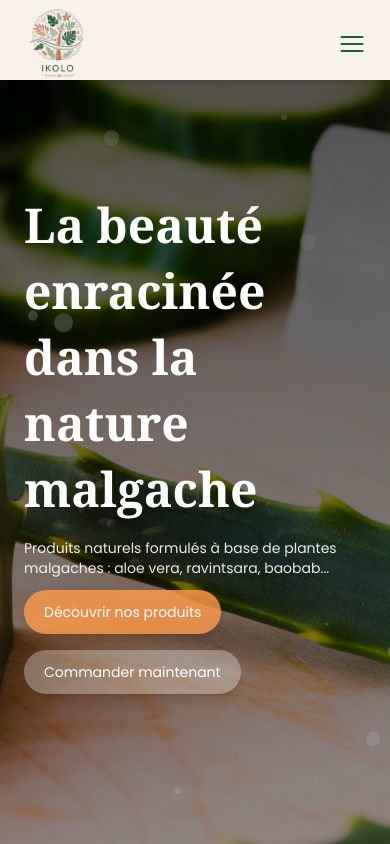
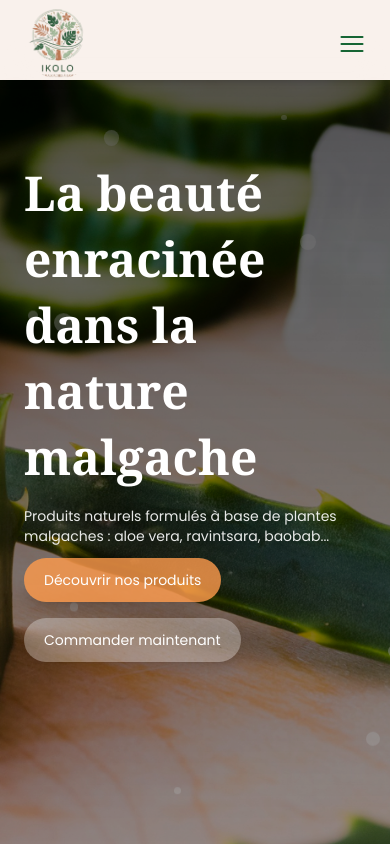
Before and after one commit to ramandimbsonMg/ikolo-website, a Next.js app: page / in a window 390 px wide. Shown: the top 844 px of the page. Built offline with nearby package versions, Linux system fonts and the light colour scheme.

Commit message:
Update prisma schema

```diff
--- a/src/ui/components/actuality/hero-baner.tsx
+++ b/src/ui/components/actuality/hero-baner.tsx
@@ -43,7 +43,7 @@ export default function HeroBanner() {
         />
 
         {/* Overlay sombre */}
-        <div className="absolute inset-0 bg-gradient-to-b from-black/60 to-black/30 flex lg:items-center z-10 lg:pt-0 pt-28">
+        <div className="absolute inset-0 bg-gradient-to-b from-black/60 to-black/30 flex lg:items-center z-10 lg:pt-0 pt-20">
           <div className="container mx-auto px-6 text-white max-w-3xl relative z-10">
             <h2 className="lg:text-6xl text-5xl font-serif font-bold leading-snug">
               La beauté enracinée dans la nature malgache
```
